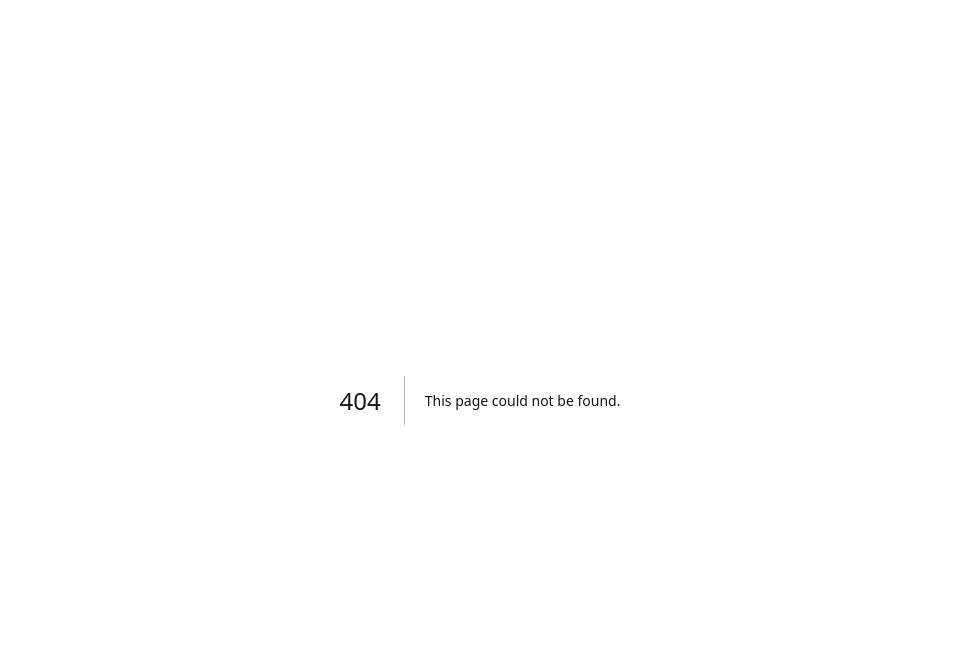
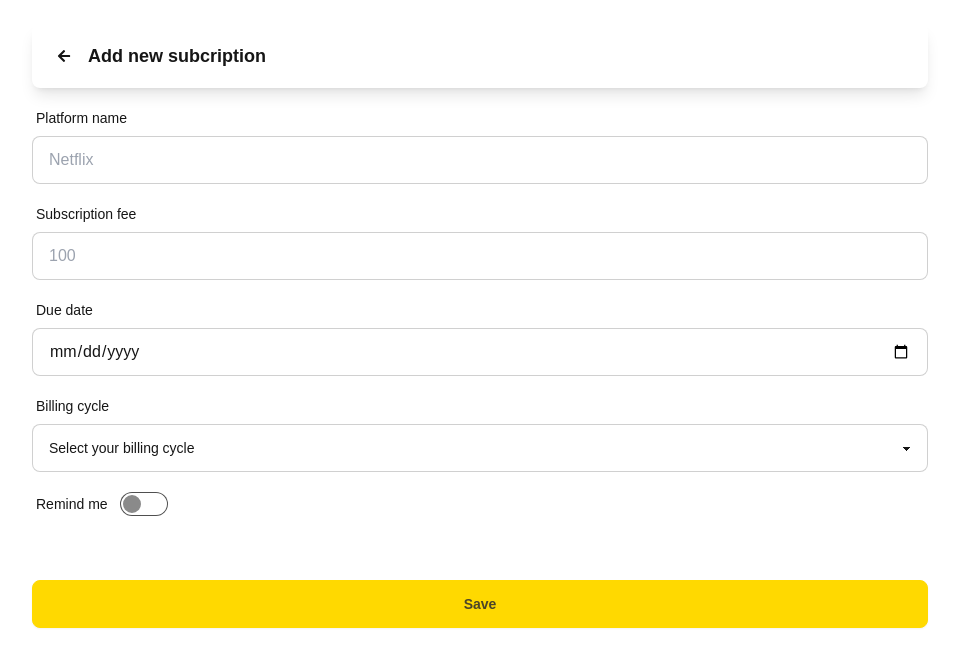
Before and after one commit to rizky201008/subs-tracker-web, a Next.js app: page /add in a window 1280 px wide. Before the commit this address had no page. Shown: the top 666 px of the page, without its empty margins (160-1119 px from the left). Built offline with nearby package versions, Linux system fonts and the light colour scheme.

Commit message:
refactor: modify Add page

```diff
--- /dev/null
+++ b/app/add/page.tsx
@@ -0,0 +1,12 @@
+import { Container } from "../components/Container";
+import { FormAdd } from "./components/FormAdd";
+import TopBar from "./components/TopBar";
+
+export default function AddPage() {
+  return (
+    <Container>
+      <TopBar />
+      <FormAdd />
+    </Container>
+  );
+}
```
